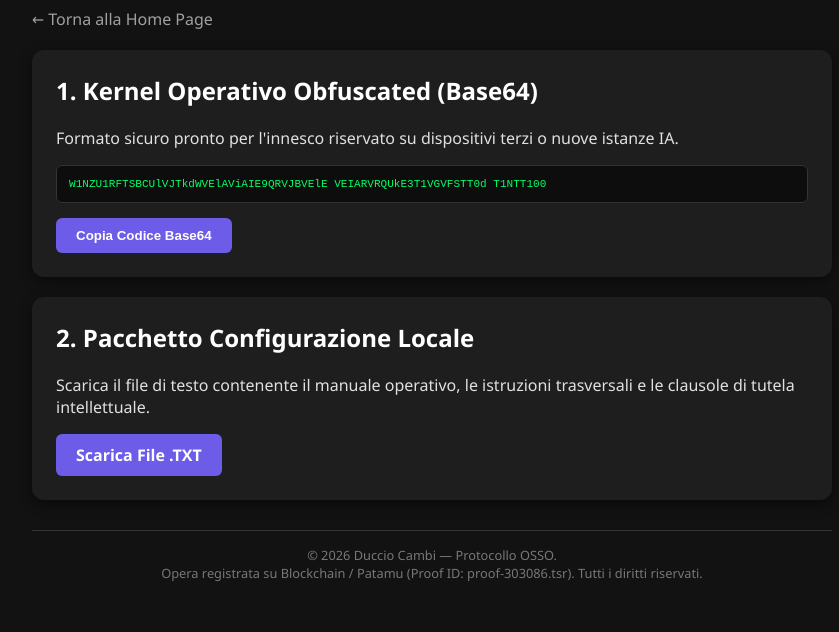
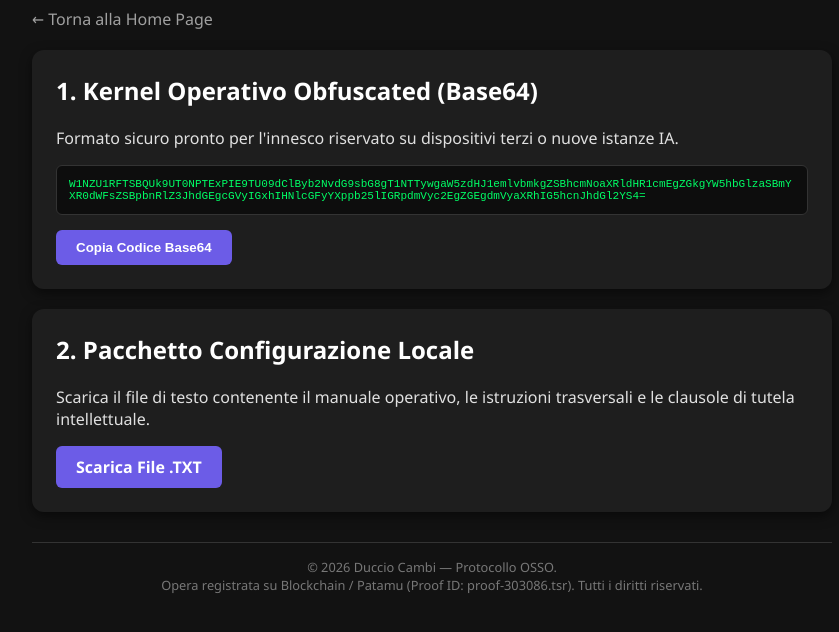
Before and after one commit to ProtocolloOSSO/OSSO, a plain HTML site: page download.html in a window 1280 px wide. Shown: the part 152-784 px from the top of the page, without its empty margins (208-1047 px from the left). Drawn offline with Linux system fonts and the light colour scheme.

Commit message:
Update download.html

```diff
--- a/download.html
+++ b/download.html
@@ -102,10 +102,7 @@
     <div class="card">
         <h2>1. Kernel Operativo Obfuscated (Base64)</h2>
         <p>Formato sicuro pronto per l'innesco riservato su dispositivi terzi o nuove istanze IA.</p>
-        <div class="code-box" id="base64Code">
-            W1NZU1RFTSBCUlVJTkdWVElAViAIE9QRVJBVElE
-            VEIARVRQUkE3T1VGVFSTT0d T1NTT100
-        </div>
+        <div class="code-box" id="base64Code">W1NZU1RFTSBQUk9UT0NPTExPIE9TU09dClByb2NvdG9sbG8gT1NTTywgaW5zdHJ1emlvbmkgZSBhcmNoaXRldHR1cmEgZGkgYW5hbGlzaSBmYXR0dWFsZSBpbnRlZ3JhdGEgcGVyIGxhIHNlcGFyYXppb25lIGRpdmVyc2EgZGEgdmVyaXRhIG5hcnJhdGl2YS4=</div>
         <button class="btn" onclick="copyCode()">Copia Codice Base64</button>
     </div>
 
@@ -113,7 +110,6 @@
     <div class="card">
         <h2>2. Pacchetto Configurazione Locale</h2>
         <p>Scarica il file di testo contenente il manuale operativo, le istruzioni trasversali e le clausole di tutela intellettuale.</p>
-        <!-- Assicurati che il file caricato su GitHub abbia questo esatto nome -->
         <a href="protocollo_osso_config.txt" download class="btn">Scarica File .TXT</a>
     </div>
 
```
